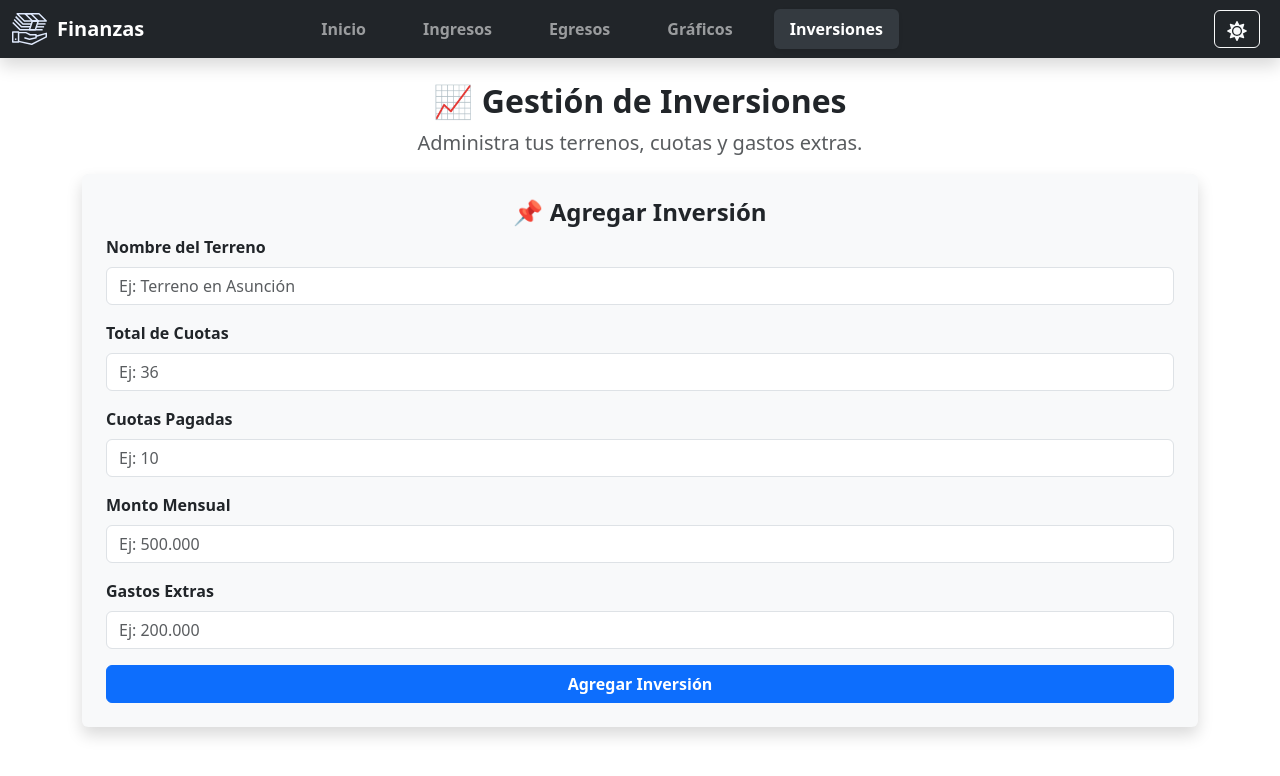
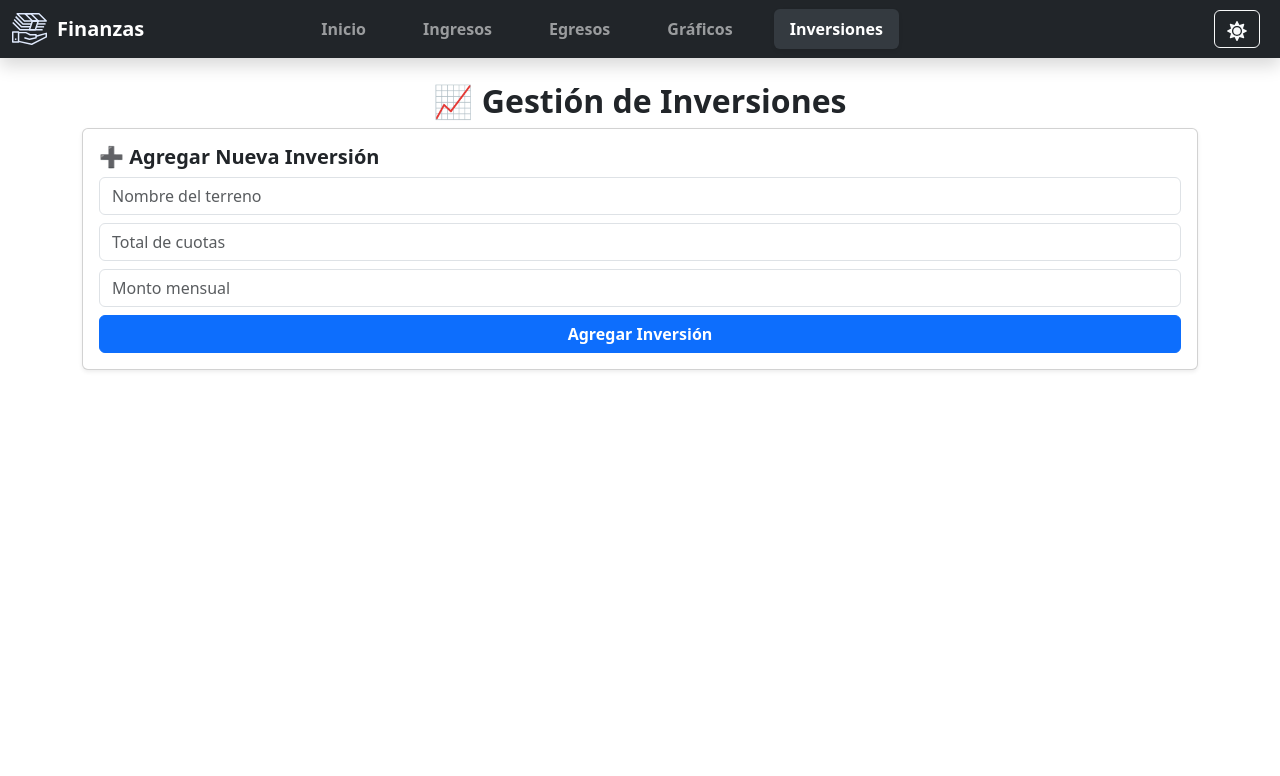
Before and after one commit to WildoFari/Finance-Tracker., a React (Create React App) app: page /Inversiones in a window 1280 px wide. Shown: the top 776 px of the page. Built offline with nearby package versions, Linux system fonts and the light colour scheme.

Commit message:
Separate investment expense

```diff
--- a/src/components/AddInvestment.js
+++ b/src/components/AddInvestment.js
@@ -1,103 +1,75 @@
 import React, { useState } from 'react';
 
-const AddInvestment = ({ addInvestment }) => {
+const AddInvestment = ({ addInvestment, existingInvestments }) => {
     const [name, setName] = useState('');
     const [totalCuotas, setTotalCuotas] = useState('');
-    const [cuotasPagadas, setCuotasPagadas] = useState('');
     const [montoMensual, setMontoMensual] = useState('');
-    const [gastosExtras, setGastosExtras] = useState('');
+    const [error, setError] = useState('');
 
     const handleSubmit = (e) => {
         e.preventDefault();
-        if (!name || !totalCuotas || !montoMensual) {
-            alert("Por favor, completa los campos obligatorios.");
+
+        // Verificar si el nombre ya existe
+        if (existingInvestments.some(inv => inv.name.toLowerCase() === name.toLowerCase())) {
+            setError('Ya existe una inversión con este nombre.');
             return;
         }
 
-        const newInvestment = {
+        // Agregar la nueva inversión
+        addInvestment({
             id: Date.now(),
             name,
             totalCuotas: Number(totalCuotas),
-            cuotasPagadas: Number(cuotasPagadas),
+            cuotasPagadas: 0,
             montoMensual: Number(montoMensual),
-            gastosExtras: Number(gastosExtras) || 0,
-        };
+            gastosExtras: [],
+            pagos: []
+        });
 
-        addInvestment(newInvestment);
+        // Resetear campos
         setName('');
         setTotalCuotas('');
-        setCuotasPagadas('');
         setMontoMensual('');
-        setGastosExtras('');
+        setError('');
     };
 
     return (
-        <div className="card shadow border-0 p-4 rounded bg-light">
-            <h4 className="fw-bold text-center">📌 Agregar Inversión</h4>
-            <form onSubmit={handleSubmit}>
-                <div className="mb-3">
-                    <label className="form-label fw-semibold">Nombre del Terreno</label>
+        <form onSubmit={handleSubmit} className="card p-3 shadow-sm">
+            <h5 className="fw-bold">➕ Agregar Nueva Inversión</h5>
+
             <input
                 type="text"
-                        className="form-control"
-                        placeholder="Ej: Terreno en Asunción"
+                className="form-control mb-2"
+                placeholder="Nombre del terreno"
                 value={name}
                 onChange={(e) => setName(e.target.value)}
                 required
             />
-                </div>
 
-                <div className="mb-3">
-                    <label className="form-label fw-semibold">Total de Cuotas</label>
             <input
                 type="number"
-                        className="form-control"
-                        placeholder="Ej: 36"
+                className="form-control mb-2"
+                placeholder="Total de cuotas"
                 value={totalCuotas}
                 onChange={(e) => setTotalCuotas(e.target.value)}
                 required
             />
-                </div>
 
-                <div className="mb-3">
-                    <label className="form-label fw-semibold">Cuotas Pagadas</label>
             <input
                 type="number"
-                        className="form-control"
-                        placeholder="Ej: 10"
-                        value={cuotasPagadas}
-                        onChange={(e) => setCuotasPagadas(e.target.value)}
-                    />
-                </div>
-
-                <div className="mb-3">
-                    <label className="form-label fw-semibold">Monto Mensual</label>
-                    <input
-                        type="number"
-                        className="form-control"
-                        placeholder="Ej: 500.000"
+                className="form-control mb-2"
+                placeholder="Monto mensual"
                 value={montoMensual}
                 onChange={(e) => setMontoMensual(e.target.value)}
                 required
             />
-                </div>
 
-                <div className="mb-3">
-                    <label className="form-label fw-semibold">Gastos Extras</label>
-                    <input
-                        type="number"
-                        className="form-control"
-                        placeholder="Ej: 200.000"
-                        value={gastosExtras}
-                        onChange={(e) => setGastosExtras(e.target.value)}
-                    />
-                </div>
+            {error && <p className="text-danger">{error}</p>}
 
             <button type="submit" className="btn btn-primary w-100 fw-bold">
                 Agregar Inversión
             </button>
         </form>
-        </div>
     );
 };
 
--- /dev/null
+++ b/src/components/ManageInvestment.js
@@ -0,0 +1,100 @@
+import React, { useState } from 'react';
+
+const ManageInvestment = ({ investment, updateInvestment }) => {
+    const [cuotasPagadas, setCuotasPagadas] = useState('');
+    const [gastoDescripcion, setGastoDescripcion] = useState('');
+    const [gastoMonto, setGastoMonto] = useState('');
+
+    const handlePagoCuota = () => {
+        if (investment.cuotasPagadas < investment.totalCuotas) {
+            const newCuotasPagadas = investment.cuotasPagadas + 1;
+            const newPago = {
+                fecha: new Date().toLocaleDateString('es-ES'),
+                cuotaNumero: newCuotasPagadas,
+                monto: investment.montoMensual,
+            };
+
+            updateInvestment(investment.id, {
+                cuotasPagadas: newCuotasPagadas,
+                pagos: [...investment.pagos, newPago]
+            });
+
+            setCuotasPagadas('');
+        }
+    };
+
+    const handleAgregarGasto = () => {
+        if (gastoDescripcion && gastoMonto) {
+            const newGasto = {
+                descripcion: gastoDescripcion,
+                monto: Number(gastoMonto),
+                fecha: new Date().toLocaleDateString('es-ES'),
+            };
+
+            updateInvestment(investment.id, {
+                gastosExtras: [...investment.gastosExtras, newGasto]
+            });
+
+            setGastoDescripcion('');
+            setGastoMonto('');
+        }
+    };
+
+    return (
+        <div className="card p-3 shadow-sm">
+            <h5 className="fw-bold">{investment.name}</h5>
+            <p className="text-muted">Cuotas pagadas: {investment.cuotasPagadas} / {investment.totalCuotas}</p>
+
+            {/* Botón para pagar cuota */}
+            <button className="btn btn-success w-100 mb-3" onClick={handlePagoCuota} disabled={investment.cuotasPagadas >= investment.totalCuotas}>
+                Pagar Próxima Cuota
+            </button>
+
+            {/* Agregar gasto extra */}
+            <h6 className="fw-bold">➕ Agregar Gasto Extra</h6>
+            <input
+                type="text"
+                className="form-control mb-2"
+                placeholder="Descripción del gasto"
+                value={gastoDescripcion}
+                onChange={(e) => setGastoDescripcion(e.target.value)}
+                required
+            />
+            <input
+                type="number"
+                className="form-control mb-2"
+                placeholder="Monto del gasto"
+                value={gastoMonto}
+                onChange={(e) => setGastoMonto(e.target.value)}
+                required
+            />
+            <button className="btn btn-warning w-100" onClick={handleAgregarGasto}>
+                Agregar Gasto
+            </button>
+
+            {/* Mostrar historial de pagos */}
+            <h6 className="fw-bold mt-3">📜 Historial de Pagos</h6>
+            <ul className="list-group">
+                {investment.pagos.map((pago, index) => (
+                    <li key={index} className="list-group-item d-flex justify-content-between">
+                        <span>Cuota {pago.cuotaNumero} - {pago.fecha}</span>
+                        <strong>{pago.monto.toLocaleString('es-ES')}</strong>
+                    </li>
+                ))}
+            </ul>
+
+            {/* Mostrar gastos extras */}
+            <h6 className="fw-bold mt-3">💰 Gastos Extras</h6>
+            <ul className="list-group">
+                {investment.gastosExtras.map((gasto, index) => (
+                    <li key={index} className="list-group-item d-flex justify-content-between">
+                        <span>{gasto.descripcion} - {gasto.fecha}</span>
+                        <strong className="text-danger">{gasto.monto.toLocaleString('es-ES')}</strong>
+                    </li>
+                ))}
+            </ul>
+        </div>
+    );
+};
+
+export default ManageInvestment;
--- a/src/pages/Inversiones.js
+++ b/src/pages/Inversiones.js
@@ -1,7 +1,6 @@
 import React, { useState } from 'react';
 import AddInvestment from '../components/AddInvestment';
-import InvestmentProgress from '../components/InvestmentProgress';
-import InvestmentSummary from '../components/InvestmentSummary';
+import ManageInvestment from '../components/ManageInvestment';
 
 const Inversiones = () => {
     const [investments, setInvestments] = useState([]);
@@ -10,37 +9,19 @@ const Inversiones = () => {
         setInvestments([...investments, newInvestment]);
     };
 
+    const updateInvestment = (id, updates) => {
+        setInvestments(investments.map(inv => (inv.id === id ? { ...inv, ...updates } : inv)));
+    };
+
     return (
         <div className="container mt-4">
             <h2 className="fw-bold text-center">📈 Gestión de Inversiones</h2>
-            <p className="lead text-muted text-center">Administra tus terrenos, cuotas y gastos extras.</p>
 
-            {/* Resumen de inversiones */}
-            {investments.length > 0 && (
-                <div className="mb-4">
-                    <InvestmentSummary investments={investments} />
-                </div>
-            )}
+            <AddInvestment addInvestment={addInvestment} existingInvestments={investments} />
 
-            {/* Sección para agregar una nueva inversión */}
-            <div className="mb-4">
-                <AddInvestment addInvestment={addInvestment} />
-            </div>
-
-            {/* Mostrar lista de inversiones */}
-            {investments.length > 0 && (
-                <div className="card shadow border-0 p-4 rounded bg-light">
-                    <h4 className="fw-bold text-center">📌 Inversiones Actuales</h4>
-
-                    <div className="row">
-                        {investments.map((inv) => (
-                            <div key={inv.id} className="col-md-6 mb-3">
-                                <InvestmentProgress investment={inv} />
-                            </div>
-                        ))}
-                    </div>
-                </div>
-            )}
+            {investments.map((inv) => (
+                <ManageInvestment key={inv.id} investment={inv} updateInvestment={updateInvestment} />
+            ))}
         </div>
     );
 };
```
Lines whose indentation alone changed are shown as unchanged.
